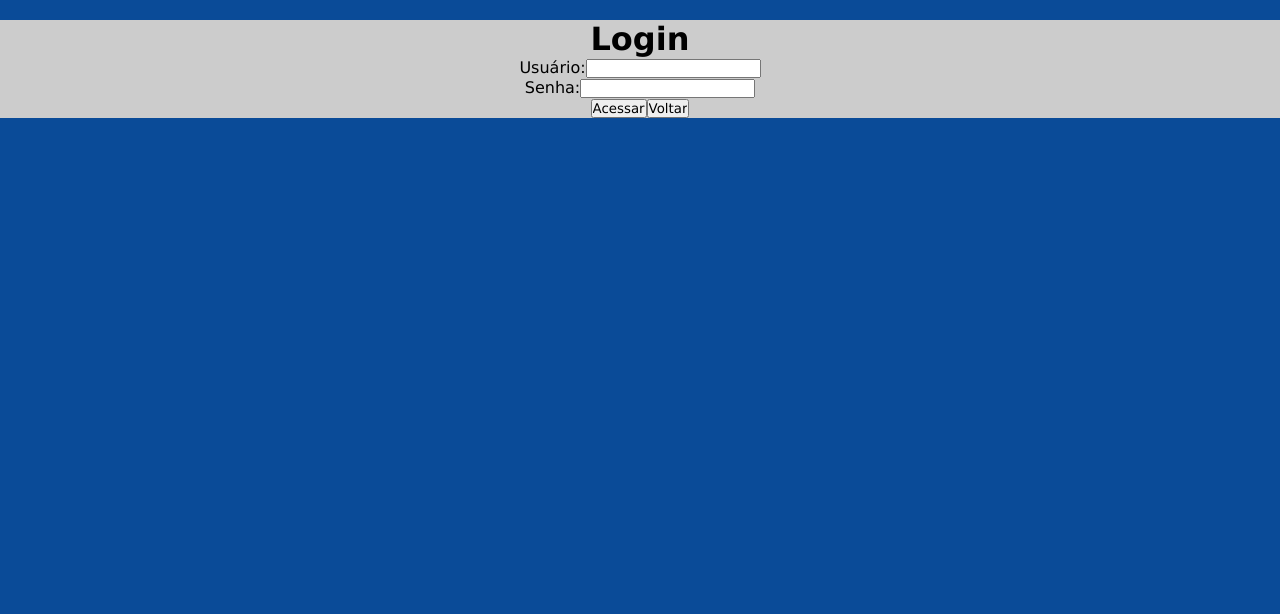
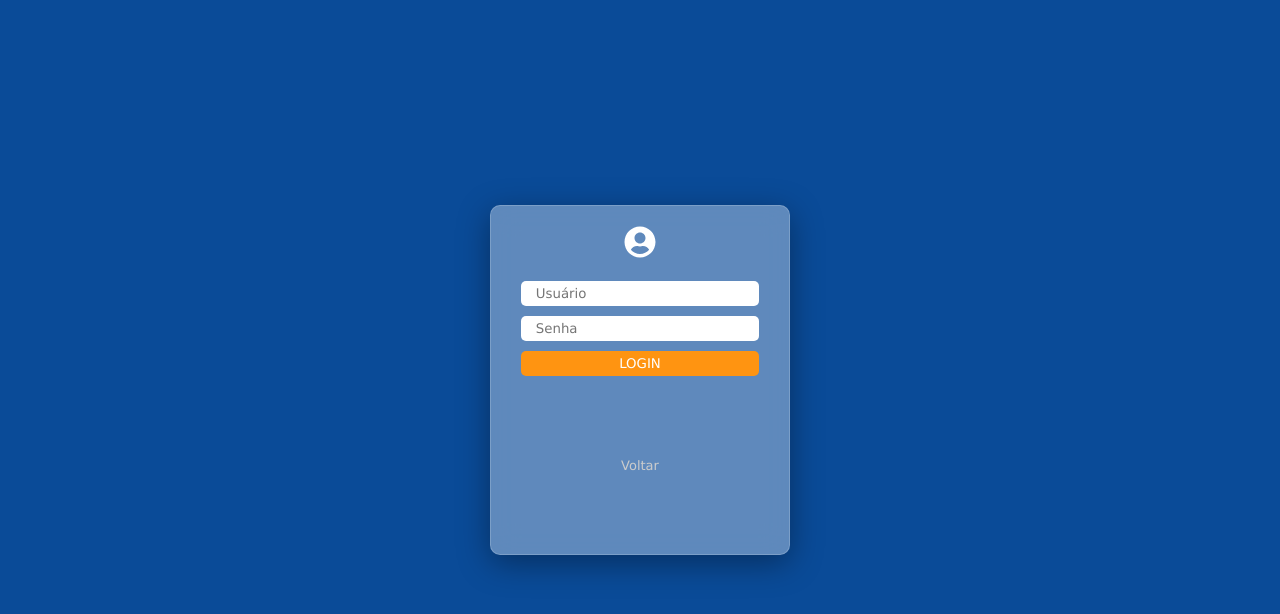
Before and after one commit to thiagodau/chamados, a React (Vite) app: page /login in a window 1280 px wide. Shown: the top 614 px of the page. Built offline with nearby package versions, Linux system fonts and the light colour scheme.

Commit message:
Added Page Login with set LocalStorage login.

```diff
--- a/src/AppRoutes.tsx
+++ b/src/AppRoutes.tsx
@@ -17,7 +17,7 @@ export function AppRoutes() {
         <Route path='/' element={<VisaoGeral />} />
         <Route path='/abrirchamado' element={<OpenTicket />} />
         <Route path='/adicionartecnico' element={<AddAuthor />} />
-        <Route path='/paineldecontrole' element={<Dashboard />} />
+        <Route path='/dashboard' element={<Dashboard />} />
         <Route path='/login' element={<Login />} />
       </Routes>
     </Router>
--- /dev/null
+++ b/src/pages/Login.css
@@ -0,0 +1,55 @@
+.login {
+  display: flex;
+  width: 100%;
+  height: 90vh;
+  justify-content: center;
+  align-items: center;
+  text-align: center;
+}
+
+.login-form {
+  display: block;
+  width: 300px;
+  height: 350px;
+  background: rgba(255, 255, 255, 0.35);
+  box-shadow: 0 8px 32px 0 rgba(0, 0, 4, 0.37);
+  backdrop-filter: blur(13.5px);
+  -webkit-backdrop-filter: blur(13.5px);
+  border-radius: 10px;
+  border: 1px solid rgba(255, 255, 255, 0.18);
+}
+
+.login-form h1 {
+  color: #fff;
+  margin: 10px;
+  padding-top: 10px;
+}
+
+.login-form input {
+  color: #000;
+  width: 80%;
+  margin: 5px;
+  padding: 5px;
+  padding-left: 15px;
+  border: none;
+  border-radius: 5px;
+}
+
+.login-form button {
+  width: 80%;
+  margin: 5px;
+  padding: 5px;
+  color: #fff;
+  background-color: #ff9411;
+  border: none;
+  border-radius: 5px;
+  cursor: pointer;
+}
+
+.login-form button:hover {
+  background-color: #e47f03;
+}
+
+.login-form img {
+  visibility: hidden;
+}
--- a/src/pages/Login.tsx
+++ b/src/pages/Login.tsx
@@ -1,32 +1,48 @@
 import { useState } from "react"
+
+import { Link } from "react-router-dom";
+
+import { FaUserCircle } from 'react-icons/fa'
+import imageLoading from '../assets/loop.gif';
+
+import './Login.css'
 
 export function Login() {
 
   const [usuario, setUsuario] = useState('');
   const [password, setPassword] = useState('');
+  const userData = {
+    user: 'thiagodau',
+    pass: '123'
+  };
 
   function login(usuario: string, password: string) {
-    alert(usuario + ' ' + password)
-    localStorage.setItem('user', usuario)
+    /** verify user */
+    if (usuario == userData.user) {
+      /** verify password */
+      if (password == userData.pass) {
+        document.getElementById('imageLoading')!.style.visibility = 'visible';
+        localStorage.setItem('@user', usuario)
+        window.location.replace('/dashboard')
+      }
+
+    } else {
+      alert('Usuário ou senha incorretos.')
+    }
+
   }
 
   return (
-    <div style={{ display: 'flex', width: '100%', backgroundColor: '#ccc', justifyContent: 'center', textAlign: 'center' }}>
-      <div>
-        <h1>Login</h1>
+    <div className="login">
+      <div className="login-form">
+        <h1><FaUserCircle /></h1>
+        <input placeholder="Usuário" type="text" onChange={(e) => { setUsuario(e.target.value) }} />
+        <input placeholder="Senha" type="text" onChange={(e) => { setPassword(e.target.value) }} />
+
+        <button onClick={() => { login(usuario, password) }}>LOGIN</button>
+        <img id="imageLoading" src={imageLoading} width="70px" alt="Loading..." />
         <div>
-          <p>Usuário:
-            <input type="text" onChange={(e) => { setUsuario(e.target.value) }} />
-          </p>
-
-          <p>Senha:
-            <input type="text" onChange={(e) => { setPassword(e.target.value) }} />
-          </p>
-
-          <p>
-            <button onClick={() => { login(usuario, password) }}>Acessar</button>
-            <button>Voltar</button>
-          </p>
+          <Link to={'/'} style={{ color: '#ccc', fontSize: 'small', textDecoration: 'none' }}>Voltar</Link>
         </div>
       </div>
     </div>
```
